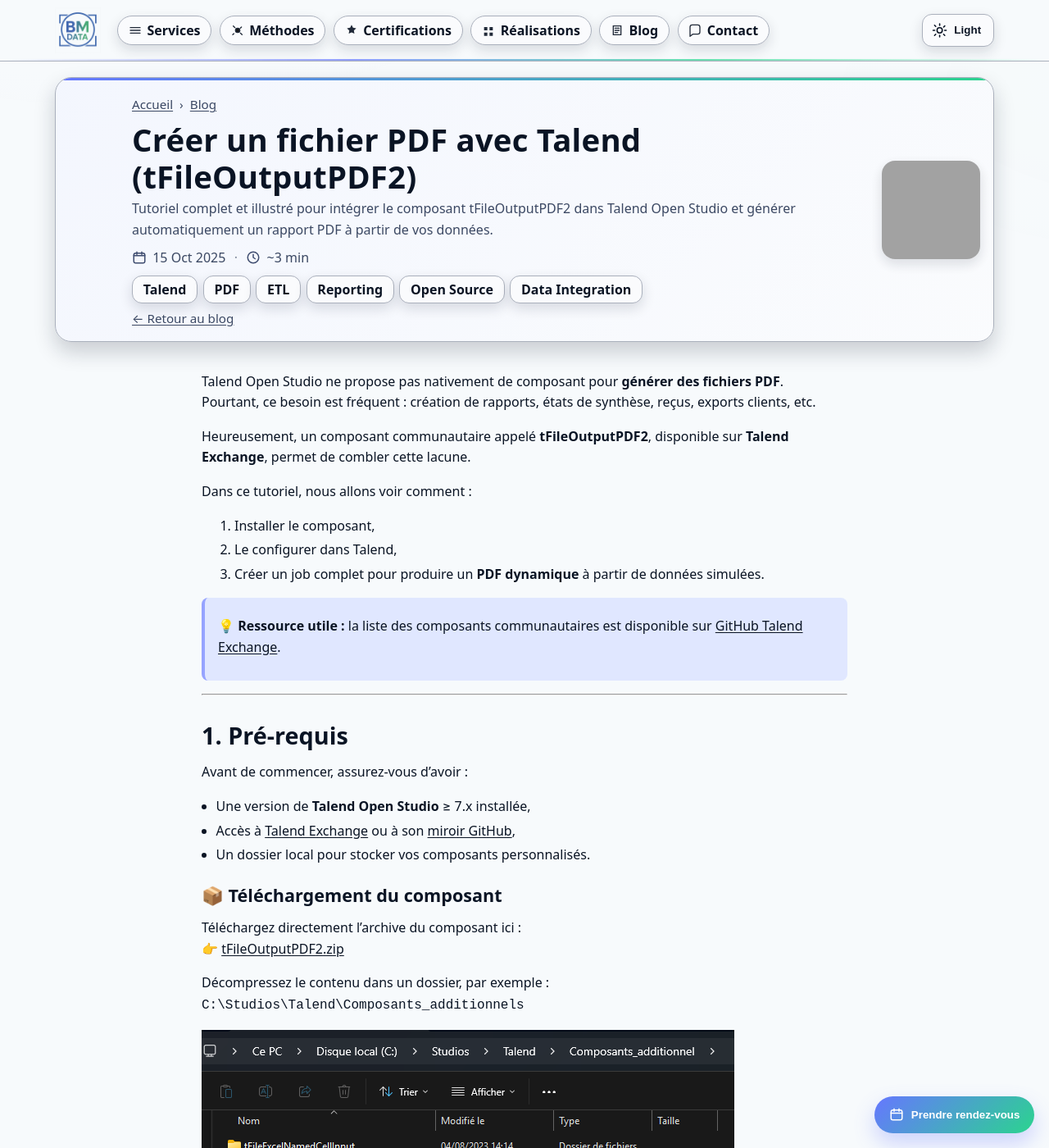
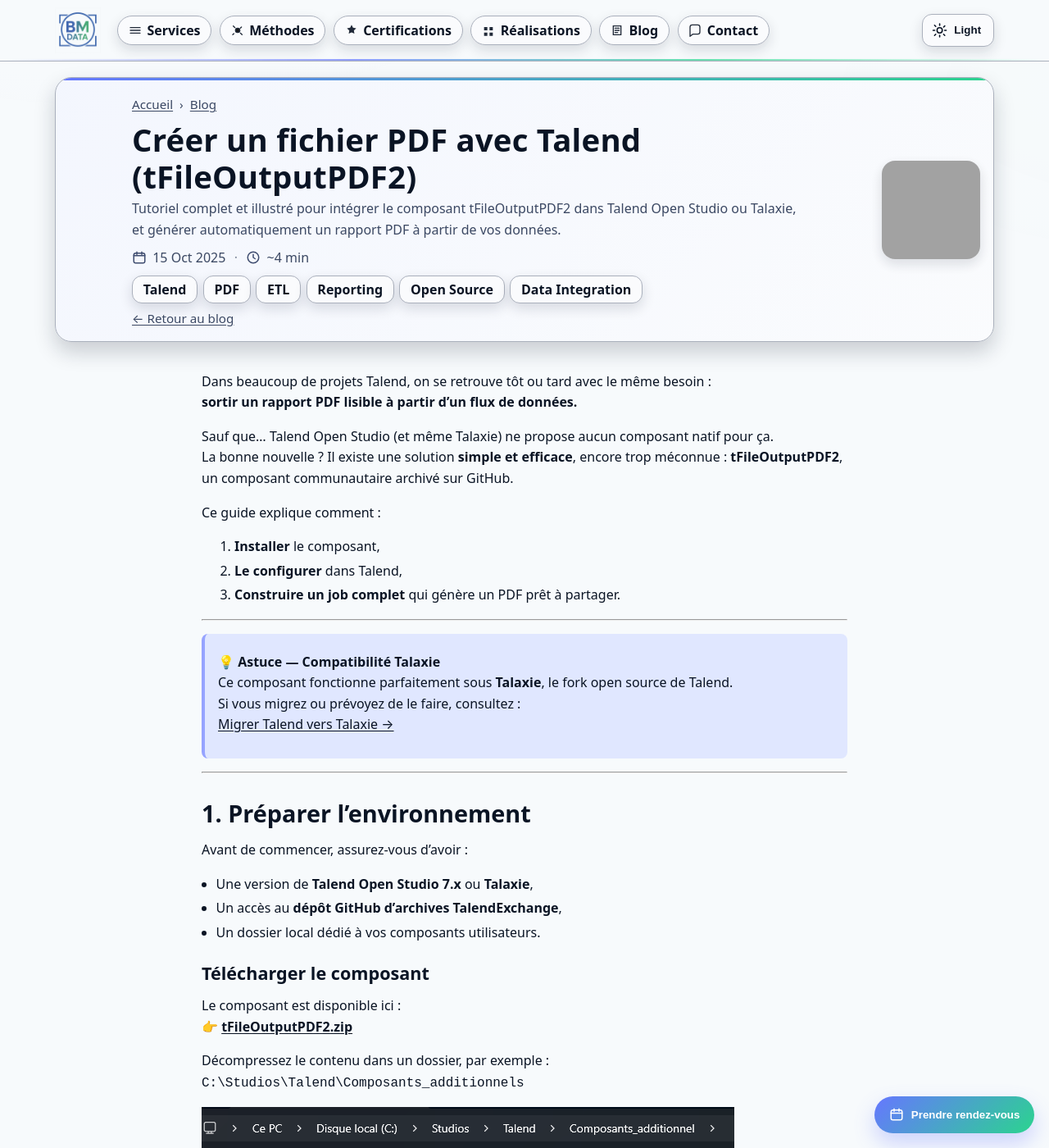
Before and after one commit to mbodetdata/mbodetdata.github.io, a Jekyll site: the page built from _posts/2025-10-15-tFIleOutputPDF2.md, in a window 1280 px wide and 1400 px high. Shown: the whole window at 82% size. Built offline with Jekyll 4.4.1, drawn with Linux system fonts in a browser that asks for light colours; some of the changed text lies outside the part shown; grey boxes are pictures that could not be loaded.

Commit message:
Modif blog

```diff
--- a/_posts/2025-10-15-tFIleOutputPDF2.md
+++ b/_posts/2025-10-15-tFIleOutputPDF2.md
@@ -1,72 +1,81 @@
 ---
 layout: post
 title: "Créer un fichier PDF avec Talend (tFileOutputPDF2)"
-description: "Tutoriel complet et illustré pour intégrer le composant tFileOutputPDF2 dans Talend Open Studio et générer automatiquement un rapport PDF à partir de vos données."
+description: "Tutoriel complet et illustré pour intégrer le composant tFileOutputPDF2 dans Talend Open Studio ou Talaxie, et générer automatiquement un rapport PDF à partir de vos données."
 categories: blog
 tags: [Talend, PDF, ETL, Reporting, Open Source, Data Integration]
 image: "/assets/img/blog/3-tFileOutputPDF2/creation-pdf-talend.png"
-active: false
+active: true
 ---
 
-Talend Open Studio ne propose pas nativement de composant pour **générer des fichiers PDF**.
-Pourtant, ce besoin est fréquent : création de rapports, états de synthèse, reçus, exports clients, etc.
+Dans beaucoup de projets Talend, on se retrouve tôt ou tard avec le même besoin :
+**sortir un rapport PDF lisible à partir d’un flux de données.**
 
-Heureusement, un composant communautaire appelé **tFileOutputPDF2**, disponible sur **Talend Exchange**, permet de combler cette lacune.
+Sauf que… Talend Open Studio (et même Talaxie) ne propose aucun composant natif pour ça.
+La bonne nouvelle ? Il existe une solution **simple et efficace**, encore trop méconnue : **tFileOutputPDF2**, un composant communautaire archivé sur GitHub.
 
-Dans ce tutoriel, nous allons voir comment :
-1. Installer le composant,
-2. Le configurer dans Talend,
-3. Créer un job complet pour produire un **PDF dynamique** à partir de données simulées.
+Ce guide explique comment :
+1. **Installer** le composant,
+2. **Le configurer** dans Talend,
+3. **Construire un job complet** qui génère un PDF prêt à partager.
 
-> 💡 **Ressource utile :** la liste des composants communautaires est disponible sur [GitHub Talend Exchange](https://github.com/TalendExchange/Components).
+---
+
+> 💡 **Astuce — Compatibilité Talaxie**
+> Ce composant fonctionne parfaitement sous **Talaxie**, le fork open source de Talend.
+> Si vous migrez ou prévoyez de le faire, consultez :
+> [Migrer Talend vers Talaxie →](https://bmdata.fr/blog/migration-talend-vers-talaxie/)
 
 <!--more-->
 
 ---
 
-## 1. Pré-requis
+## 1. Préparer l’environnement
 
 Avant de commencer, assurez-vous d’avoir :
 
-- Une version de **Talend Open Studio** ≥ 7.x installée,
-- Accès à [Talend Exchange](https://exchange.talend.com/) ou à son [miroir GitHub](https://github.com/TalendExchange/Components),
-- Un dossier local pour stocker vos composants personnalisés.
+- Une version de **Talend Open Studio 7.x** ou **Talaxie**,
+- Un accès au **dépôt GitHub d’archives TalendExchange**,
+- Un dossier local dédié à vos composants utilisateurs.
 
-### 📦 Téléchargement du composant
+### Télécharger le composant
 
-Téléchargez directement l’archive du composant ici :
-👉 [tFileOutputPDF2.zip](https://github.com/TalendExchange/Components/raw/refs/heads/main/archive/patrick%20moire/components/tOutputPDF2/files/v_1.3__tFileOutputPDF2.zip?download=)
+Le composant est disponible ici :
+👉 **[tFileOutputPDF2.zip](https://github.com/TalendExchange/Components/raw/refs/heads/main/archive/patrick%20moire/components/tOutputPDF2/files/v_1.3__tFileOutputPDF2.zip?download=)**
 
 Décompressez le contenu dans un dossier, par exemple :
 `C:\Studios\Talend\Composants_additionnels`
 
 ![Extraction du composant]({{ '/assets/img/blog/3-tFileOutputPDF2/1-Extract_zip.png' | relative_url }}){:alt="Extraction de l'archive du composant tFileOutputPDF2" loading="lazy" decoding="async"}
 
-Assurez-vous que tous les fichiers de l’archive sont présents dans le dossier final :
+Vérifiez que le dossier contient bien tous les fichiers nécessaires :
 
 ![Contenu du dossier]({{ '/assets/img/blog/3-tFileOutputPDF2/1-Extract_zip_2.png' | relative_url }}){:alt="Contenu du dossier du composant tFileOutputPDF2" loading="lazy" decoding="async"}
 
 ---
 
-## 2. Configuration de Talend
+## 2. Activer le composant dans Talend
 
-Ouvrez Talend, puis allez dans :
+Dans Talend, ouvrez :
 **Fenêtre → Préférences → Talend → Composants**
-et renseignez le chemin de votre dossier de composants utilisateur :
 
+Renseignez ensuite le chemin du dossier :
 `C:\Studios\Talend\Composants_additionnels`
 
 ![Préférences Talend]({{ '/assets/img/blog/3-tFileOutputPDF2/2-preferences_talend.png' | relative_url }}){:alt="Configuration du dossier des composants utilisateur dans Talend" loading="lazy" decoding="async"}
 
-> 💡 **Astuce :** Si le composant n’apparaît pas immédiatement dans la palette, fermez puis relancez Talend.
+> 💡 **Astuce**
+> Si le composant n’apparaît pas dans la palette, **redémarrez** Talend : il sera automatiquement détecté au prochain lancement.
 
 ---
 
-## 3. Création du job Talend
+## 3. Créer le job d’exemple
 
-Une fois le composant reconnu, créez un **nouveau job** et ajoutez un composant **tRowGenerator** pour simuler un jeu de données.
+Le plus simple est de partir d’un jeu de données simulé pour valider le fonctionnement du composant.
 
-### 🎲 Génération de données d’exemple
+### Générer des données avec tRowGenerator
+
+Ajoutez un **tRowGenerator** et définissez le schéma suivant :
 
 | Colonne | Type | Expression |
 |:---------|:------|:------------|
@@ -77,15 +86,15 @@
 | nbre_article_achete | Integer | `Numeric.random(0,100)` |
 | prix_article_unitaire | Integer | `Numeric.random(1,200)` |
 
-👉 Nombre de lignes générées : **25**
+Générez une vingtaine de lignes pour tester.
 
-![Configuration du tRowGenerator]({{ '/assets/img/blog/3_tFileOutputPDF2/3-tRowGenerator.png' | relative_url }}){:alt="Configuration du composant tRowGenerator pour générer les données de test" loading="lazy" decoding="async"}
+![Configuration du tRowGenerator]({{ '/assets/img/blog/3-tFileOutputPDF2/3-tRowGenerator.png' | relative_url }}){:alt="Configuration du composant tRowGenerator pour générer des données de test" loading="lazy" decoding="async"}
 
 ---
 
-## 4. Ajout d’un tMap pour enrichir les données
+## 4. Enrichir le flux avec tMap
 
-Ajoutez un composant **tMap** entre votre `tRowGenerator` et le futur `tFileOutputPDF2`.
+Ajoutez un **tMap** entre le générateur et le futur composant PDF.
 Créez deux nouvelles colonnes calculées :
 
 | Colonne | Type | Expression |
@@ -93,91 +102,113 @@
 | utilisateur_enregistre | Boolean | `row1.nbre_article_achete % 2 == 0 ? true : false` |
 | total_panier | Integer | `row1.nbre_article_achete * row1.prix_article_unitaire` |
 
+Cette étape rend le jeu de données plus proche d’un cas métier réel.
+
 ![Configuration du tMap]({{ '/assets/img/blog/3-tFileOutputPDF2/3-tMap.png' | relative_url }}){:alt="tMap enrichissant les données avant export PDF" loading="lazy" decoding="async"}
 
 ---
 
-## 5. Intégration du composant tFileOutputPDF2
+## 5. Ajouter le composant PDF
 
-Dans la **palette Talend**, le composant se trouve dans :
-➡️ **Fichier → Écriture**
+Dans la palette Talend, cherchez **tFileOutputPDF2** dans la catégorie
+**Fichier → Écriture**, puis reliez-le à la sortie du `tMap`.
 
 ![Palette Talend]({{ '/assets/img/blog/3-tFileOutputPDF2/3-palette.png' | relative_url }}){:alt="Palette Talend affichant le composant tFileOutputPDF2" loading="lazy" decoding="async"}
 
-Branchez-le à la sortie de votre tMap.
+Le composant est maintenant prêt à être configuré.
 
 ---
 
-## 6. Configuration du composant
+## 6. Configurer le rendu du PDF
 
-### 🧾 Paramètres simples
+### Paramètres simples
 
-Les options principales concernent la structure du PDF :
+Dans les **Paramètres simples**, on gère la structure du document :
 
-- **Fichier de sortie**
-- **Titre / Sous-titre / Commentaire**
-- **Logo (optionnel)**
-- **Police, taille, couleur du texte**
-- **Schéma du tableau**
+- Fichier de sortie,
+- Titre, sous-titre, commentaire,
+- Logo (optionnel),
+- Schéma du tableau,
+- Police, taille, couleur, alignement.
 
-Activez la case **“Aspect”** dans chaque section (Titre, Sous-titre, etc.) pour débloquer les réglages de style.
+Cochez la case **Aspect** sur chaque section (Titre, Sous-titre, etc.) pour débloquer les options de style.
 
 ![Configuration basique du tFileOutputPDF2]({{ '/assets/img/blog/3-tFileOutputPDF2/4-tFileOutputPDF2_basic.png' | relative_url }}){:alt="Exemple de configuration basique du tFileOutputPDF2" loading="lazy" decoding="async"}
 
 ---
 
-### ⚙️ Paramètres avancés
+### Paramètres avancés
 
-Les paramètres avancés permettent de gérer l’apparence du **corps du tableau** :
+Les **Paramètres avancés** contrôlent le corps du tableau :
 
 - Largeur automatique des colonnes,
 - Espacement avant le tableau,
-- Ligne de totalisation (option "Dernière ligne"),
-- Personnalisation du corps du tableau.
+- Ligne de totalisation,
+- Couleurs alternées pour les lignes,
+- Personnalisation du rendu texte.
 
 ![Configuration avancée du tFileOutputPDF2]({{ '/assets/img/blog/3-tFileOutputPDF2/4-tFileOutputPDF2_advanced.png' | relative_url }}){:alt="Configuration avancée du composant tFileOutputPDF2" loading="lazy" decoding="async"}
 
-> 💡 **Conseil pro :** Testez plusieurs styles et options (police, couleurs, logo) pour trouver le rendu le plus clair et professionnel.
+> 💡 **Astuce**
+> Pour un rendu professionnel : police sobre (Arial, Calibri, Roboto), titres gras, logo léger et fond clair.
+> Un PDF lisible vaut mieux qu’un PDF “démonstratif”.
 
 ---
 
-## 7. Résultat final
+## 7. Visualiser le résultat
 
-En suivant cette configuration, votre job génère automatiquement un **rapport PDF** contenant :
+Lancez votre job : Talend génère un **PDF complet** comprenant :
 
-- Un titre, sous-titre et commentaire personnalisés,
-- Un tableau lisible et paginé,
-- Une ligne de total finale,
-- (Optionnel) un logo ou une signature.
+- Un en-tête (titre, sous-titre, commentaire, logo),
+- Un tableau structuré,
+- Des lignes alternées,
+- Une ligne de total en bas de page.
 
 ![PDF final généré avec Talend]({{ '/assets/img/blog/3-tFileOutputPDF2/4-resultat.png' | relative_url }}){:alt="Exemple de fichier PDF généré par Talend avec tFileOutputPDF2" loading="lazy" decoding="async"}
+
+Ce type de rapport peut être utilisé dans des contextes variés : reporting interne, exports client, suivi qualité, etc.
+
+---
+
+## 8. Télécharger le projet complet
+
+L’ensemble du job présenté dans ce tutoriel est disponible sur GitHub :
+
+**→ [Projet d’exemple tFileOutputPDF2 sur GitHub](https://github.com/<ton-user>/talend-tfileoutputpdf2-demo)**
+(*Job Talend complet, composants, expressions, et capture du résultat PDF.*)
+
+Vous pouvez l’importer directement dans Talend ou Talaxie pour tester la configuration en quelques clics.
 
 ---
 
 ## Conclusion
 
-Le composant **tFileOutputPDF2** est un excellent moyen d’enrichir vos jobs Talend en ajoutant une **couche de reporting automatisé**.
-Il permet de produire des fichiers PDF lisibles et esthétiques sans dépendre d’un outil externe comme Excel.
+Le composant **tFileOutputPDF2** est une pépite méconnue.
+En quelques minutes, il transforme un flux Talend en **rapport PDF clair et professionnel**, sans passer par Excel ou un outil tiers.
 
-Ce tutoriel montre qu’avec un peu de configuration, Talend peut devenir un **véritable générateur de rapports dynamiques**.
+Cette approche ouvre la voie à des exports automatiques, des rapports quotidiens ou des synthèses clients intégrées à vos pipelines ETL.
+
+> 💡 **Astuce**
+> Combinez `tFileInputDelimited → tMap → tFileOutputPDF2` pour créer un flux “lecture / transformation / rendu PDF” complet et automatisable.
 
 ---
 
-## ✅ Checklist
+## Checklist
 
 | Étape | Action | Statut |
 |:------|:--------|:------:|
-| 1 | Télécharger et décompresser le composant tFileOutputPDF2 | ☐ |
+| 1 | Télécharger et décompresser le composant GitHub | ☐ |
 | 2 | Configurer le chemin dans Talend (Préférences → Composants) | ☐ |
-| 3 | Créer un job de test avec tRowGenerator et tMap | ☐ |
-| 4 | Ajouter et configurer tFileOutputPDF2 | ☐ |
-| 5 | Personnaliser titres, couleurs, logo | ☐ |
+| 3 | Créer un job de test (`tRowGenerator` → `tMap`) | ☐ |
+| 4 | Ajouter `tFileOutputPDF2` et définir le schéma | ☐ |
+| 5 | Régler titres, couleurs, logo, totalisation | ☐ |
 | 6 | Exécuter le job et vérifier le PDF généré | ☐ |
-| 7 | Ajuster la mise en page et sauvegarder le projet | ☐ |
+| 7 | Versionner le projet sur GitHub | ☐ |
 
 ---
 
-🧠 **Ressources complémentaires :**
-- [Talend Exchange – Composants communautaires](https://exchange.talend.com/)
-- [Documentation Talend Studio](https://help.talend.com/)
-- [GitHub Talend Exchange Components](https://github.com/TalendExchange/Components)
+### Ressources
+
+- Archive GitHub des composants : [TalendExchange/Components](https://github.com/TalendExchange/Components)
+- Documentation Talend Studio : [help.talend.com](https://help.talend.com/)
+- Migration Talend vers Talaxie : [bmdata.fr/blog/migration-talend-vers-talaxie](https://bmdata.fr/blog/migration-talend-vers-talaxie/)
```
Also changed, not shown: assets/img/blog/3-tFileOutputPDF2/3-tRowGenerator.png (renamed from assets/img/blog/3-tFileOutputPDF2/3_tRowGenerator.png).
